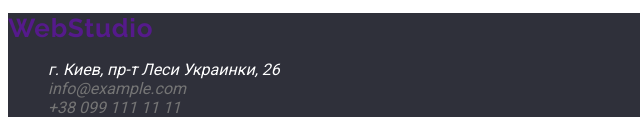
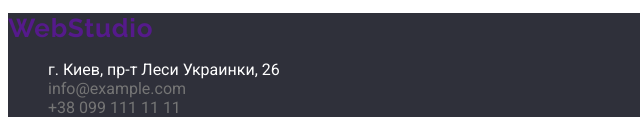
Before and after one commit to ssv06/goit-markup-hw-02, a plain HTML site: page index.html in a window 1280 px wide. Shown: the part 3063-3193 px from the top of the page, 0-640 px from the left. Drawn offline with Linux system fonts and the light colour scheme.

Commit message:
address normal

```diff
--- a/css/styles.css
+++ b/css/styles.css
@@ -219,3 +219,7 @@ body {
   line-height: 1.87;
   letter-spacing: 0.03em;
 }
+
+.footer-address {
+  font-style: normal;
+}
```
